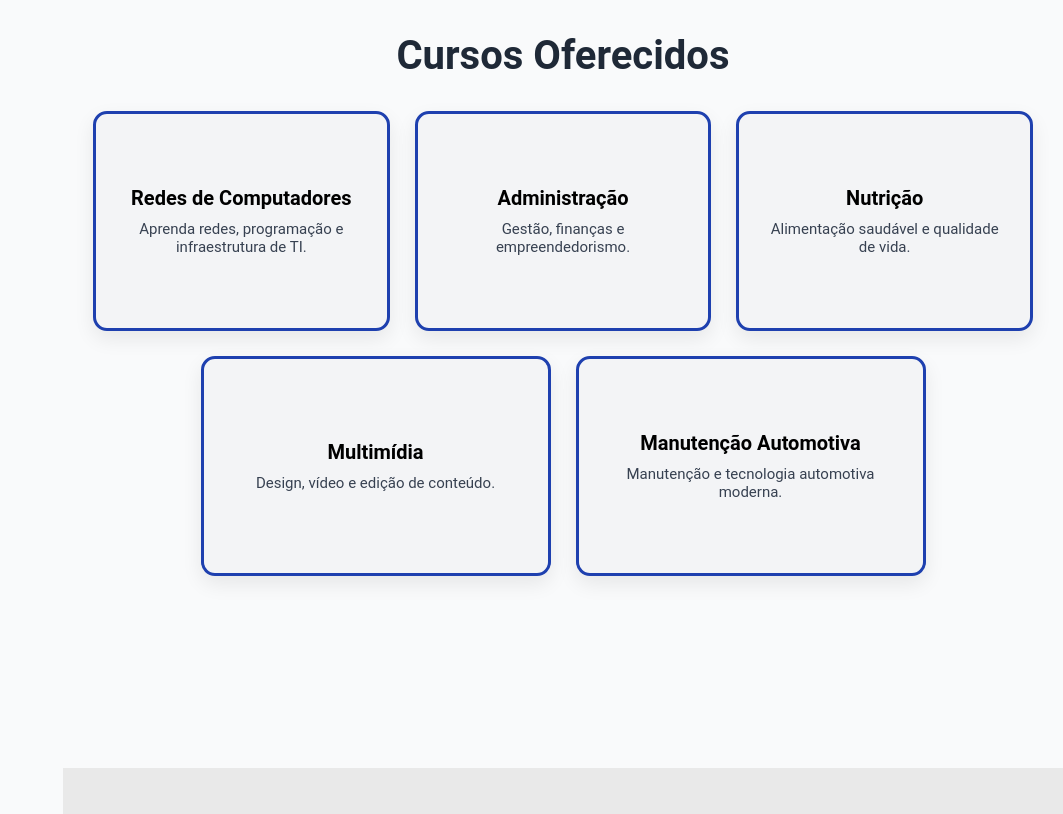
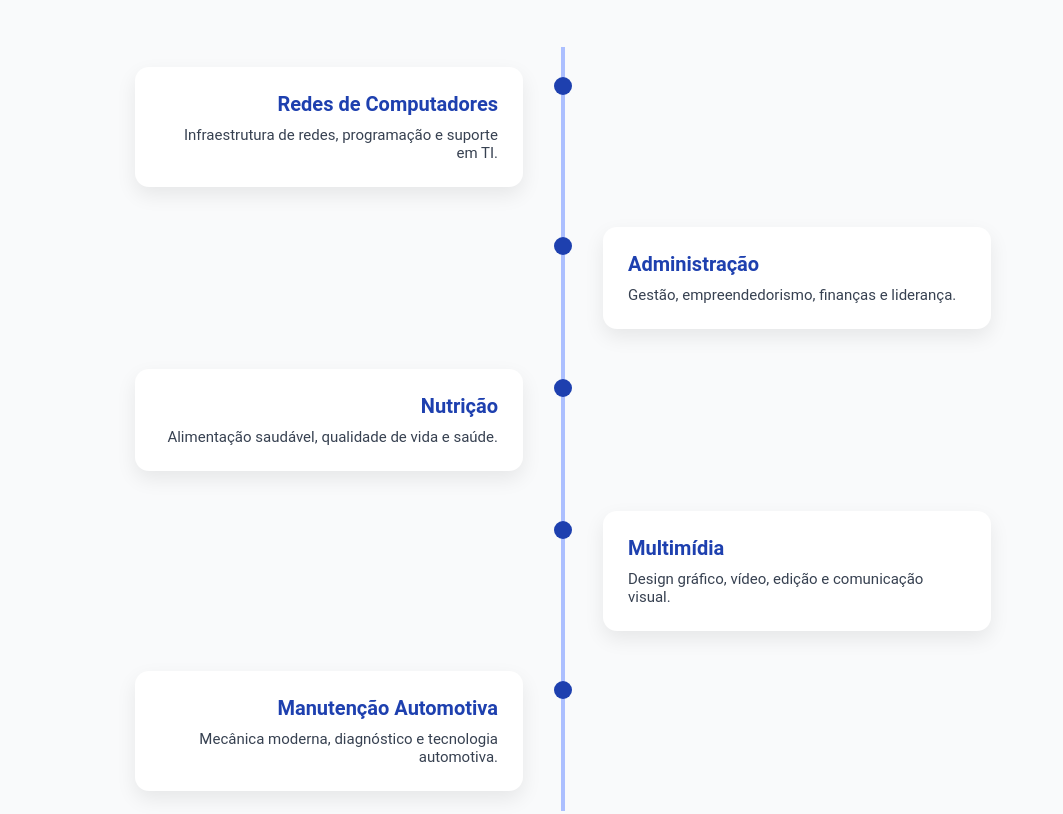
Before and after one commit to Devcruzz/lmb-digital, a plain HTML site: page index.html in a window 1280 px wide. Shown: the part 960-1774 px from the top of the page, without its empty margins (217-1280 px from the left). Drawn offline with nearby package versions, Linux system fonts and the light colour scheme.

Commit message:
feat(courses): reestruturar seção de cursos com layout em linha do tempo

```diff
--- a/CSS/style.css
+++ b/CSS/style.css
@@ -198,60 +198,102 @@ main {
 /* =====================================================
    CURSOS
 ===================================================== */
-#courses {
-    margin: 8rem 0;
-    padding: 4rem 0;
+
+
+/* =====================================================
+   CURSOS - TIMELINE
+===================================================== */
+
+.courses-timeline {
+  padding: 6rem 2rem;
+  background: #f9fafb;
 }
 
-#courses h1 {
+.courses-timeline h1 {
   text-align: center;
   font-size: 40px;
-    margin-bottom: 2rem;
+  margin-bottom: 4rem;
+  color: #1e40af;
 }
 
-.courses {
-    display: flex;
-    flex-wrap: wrap;
-    gap: 25px;
-    padding: 0 30px;
-    justify-content: center;
+/* Linha central */
+.timeline {
+  position: relative;
+  max-width: 1000px;
+  margin: auto;
 }
 
-.course-card {
-    flex: 1 1 280px;
-    max-width: 350px;
-    min-height: 220px;
-    padding: 25px;
-
-    background: #f3f4f6;
-    border: 3px solid #1e40af;
-    border-radius: 14px;
-
-    display: flex;
-    flex-direction: column;
-    justify-content: center;
-    text-align: center;
-
-    box-shadow: 0 8px 20px rgba(0, 0, 0, 0.08);
-    transition: transform 0.3s ease, box-shadow 0.3s ease;
+.timeline::before {
+  content: "";
+  position: absolute;
+  top: 0;
+  bottom: 0;
+  left: 50%;
+  width: 4px;
+  background: #acbfff;
+  transform: translateX(-50%);
 }
 
-.course-card:hover {
-    transform: translateY(-6px);
-    box-shadow: 0 12px 25px rgba(30, 64, 175, 0.4);
+/* Item */
+.timeline-item {
+  position: relative;
+  width: 50%;
+  padding: 20px 40px;
+  box-sizing: border-box;
 }
 
-.course-card h3 {
+.timeline-item.left {
+  left: 0;
+  text-align: right;
+}
+
+.timeline-item.right {
+  left: 50%;
+  text-align: left;
+}
+
+/* Conteúdo */
+.timeline-item .content {
+  background: #ffffff;
+  padding: 25px;
+  border-radius: 14px;
+  box-shadow: 0 8px 20px rgba(0,0,0,0.08);
+  transition: transform 0.3s ease;
+}
+
+.timeline-item .content:hover {
+  transform: translateY(-5px);
+}
+
+.timeline-item h3 {
   font-size: 20px;
   margin-bottom: 10px;
-    color: #000;
+  color: #1e40af;
 }
 
-.course-card p {
+.timeline-item p {
   font-size: 15px;
   color: #374151;
 }
 
+/* Ponto */
+.timeline-item .dot {
+  position: absolute;
+  top: 30px;
+  width: 18px;
+  height: 18px;
+  background: #1e40af;
+  border-radius: 50%;
+  z-index: 2;
+}
+
+.timeline-item.left .dot {
+  right: -9px;
+}
+
+.timeline-item.right .dot {
+  left: -9px;
+}
 
 /* =====================================================
    SOBRE
--- a/index.html
+++ b/index.html
@@ -1,5 +1,6 @@
 <!DOCTYPE html>
 <html lang="pt-BR">
+
 <head>
   <!-- ================= META TAGS ================= -->
   <meta charset="UTF-8" />
@@ -10,16 +11,10 @@
   <link rel="stylesheet" href="CSS/responsividade.css" />
 
   <!-- ================= SWIPER ================= -->
-    <link
-      rel="stylesheet"
-      href="https://cdn.jsdelivr.net/npm/swiper@12/swiper-bundle.min.css"
-    />
+  <link rel="stylesheet" href="https://cdn.jsdelivr.net/npm/swiper@12/swiper-bundle.min.css" />
 
   <!-- ================= ICONES ================= -->
-    <link
-      rel="stylesheet"
-      href="https://cdnjs.cloudflare.com/ajax/libs/font-awesome/5.15.3/css/all.min.css"
-    />
+  <link rel="stylesheet" href="https://cdnjs.cloudflare.com/ajax/libs/font-awesome/5.15.3/css/all.min.css" />
 
   <!-- ================= JS ================= -->
   <script src="js/main.js" defer></script>
@@ -52,15 +47,9 @@
     <nav>
       <a href="#courses"><i class="fas fa-book-open"></i> Cursos</a>
       <a href="#sobre"><i class="fas fa-info-circle"></i> Sobre</a>
-        <a href="#depoimentos"
-          ><i class="fas fa-comment-dots"></i> Depoimentos</a
-        >
-        <a href="#denuncias"
-          ><i class="fas fa-exclamation-triangle"></i> Denúncias</a
-        >
-        <a href="#informacoes"
-          ><i class="fas fa-question-circle"></i> Informações</a
-        >
+      <a href="#depoimentos"><i class="fas fa-comment-dots"></i> Depoimentos</a>
+      <a href="#denuncias"><i class="fas fa-exclamation-triangle"></i> Denúncias</a>
+      <a href="#informacoes"><i class="fas fa-question-circle"></i> Informações</a>
     </nav>
   </aside>
 
@@ -78,42 +67,27 @@
           <div class="swiper-wrapper">
             <!-- Slide 1 -->
             <div class="swiper-slide">
-                <img
-                  src="Assets/Captura de tela 2025-12-18 152934.png"
-                  alt=""
-                />
+              <img src="Assets/Captura de tela 2025-12-18 152934.png" alt="" />
             </div>
 
             <!-- Slide 2 -->
             <div class="swiper-slide">
-                <img
-                  src="Assets/Captura de tela 2025-12-18 152958.png"
-                  alt=""
-                />
+              <img src="Assets/Captura de tela 2025-12-18 152958.png" alt="" />
             </div>
 
             <!-- Slide 3 -->
             <div class="swiper-slide">
-                <img
-                  src="Assets/Captura de tela 2025-12-18 153048.png"
-                  alt=""
-                />
+              <img src="Assets/Captura de tela 2025-12-18 153048.png" alt="" />
             </div>
 
             <!-- Slide 4 -->
             <div class="swiper-slide">
-                <img
-                  src="Assets/Captura de tela 2025-12-18 153214.png"
-                  alt=""
-                />
+              <img src="Assets/Captura de tela 2025-12-18 153214.png" alt="" />
             </div>
 
             <!-- Slide 5 -->
             <div class="swiper-slide">
-                <img
-                  src="Assets/Captura de tela 2025-12-18 153236.png"
-                  alt=""
-                />
+              <img src="Assets/Captura de tela 2025-12-18 153236.png" alt="" />
             </div>
           </div>
 
@@ -133,34 +107,51 @@
     <!-- ============================================= -->
     <!-- ================= CURSOS ==================== -->
     <!-- ============================================= -->
-      <section id="courses">
+    <section id="courses" class="courses-timeline">
       <h1>Cursos Oferecidos</h1>
 
-        <div class="courses">
-          <div class="course-card">
+      <div class="timeline">
+
+        <div class="timeline-item left">
+          <div class="content">
             <h3>Redes de Computadores</h3>
-            <p>Aprenda redes, programação e infraestrutura de TI.</p>
+            <p>Infraestrutura de redes, programação e suporte em TI.</p>
+          </div>
+          <span class="dot"></span>
         </div>
 
-          <div class="course-card">
+        <div class="timeline-item right">
+          <div class="content">
             <h3>Administração</h3>
-            <p>Gestão, finanças e empreendedorismo.</p>
+            <p>Gestão, empreendedorismo, finanças e liderança.</p>
+          </div>
+          <span class="dot"></span>
         </div>
 
-          <div class="course-card">
+        <div class="timeline-item left">
+          <div class="content">
             <h3>Nutrição</h3>
-            <p>Alimentação saudável e qualidade de vida.</p>
+            <p>Alimentação saudável, qualidade de vida e saúde.</p>
+          </div>
+          <span class="dot"></span>
         </div>
 
-          <div class="course-card">
+        <div class="timeline-item right">
+          <div class="content">
             <h3>Multimídia</h3>
-            <p>Design, vídeo e edição de conteúdo.</p>
+            <p>Design gráfico, vídeo, edição e comunicação visual.</p>
+          </div>
+          <span class="dot"></span>
         </div>
 
-          <div class="course-card">
+        <div class="timeline-item left">
+          <div class="content">
             <h3>Manutenção Automotiva</h3>
-            <p>Manutenção e tecnologia automotiva moderna.</p>
+            <p>Mecânica moderna, diagnóstico e tecnologia automotiva.</p>
           </div>
+          <span class="dot"></span>
+        </div>
+
       </div>
     </section>
 
@@ -343,4 +334,5 @@
     </footer>
   </main>
 </body>
+
 </html>
```
Lines whose indentation alone changed are shown as unchanged.
